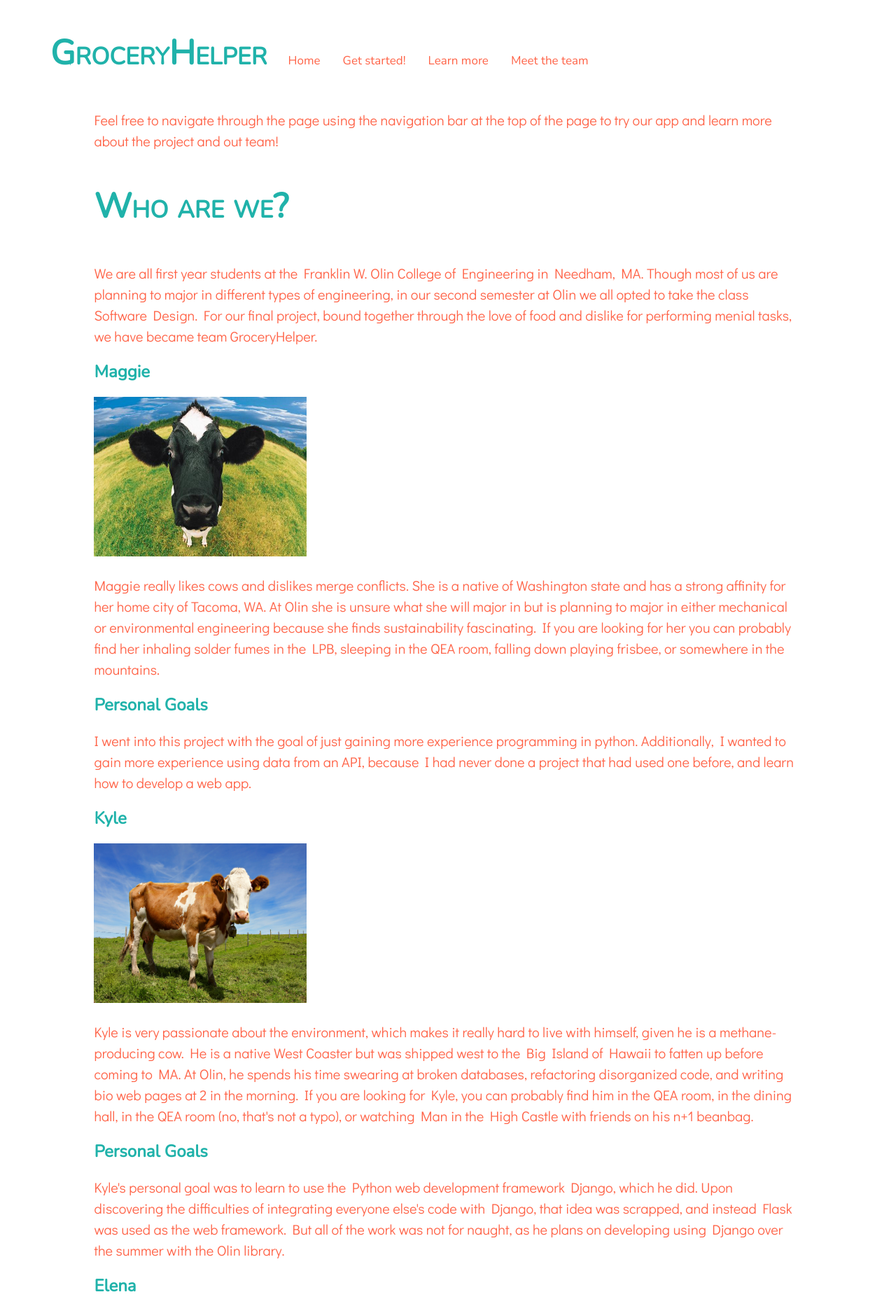
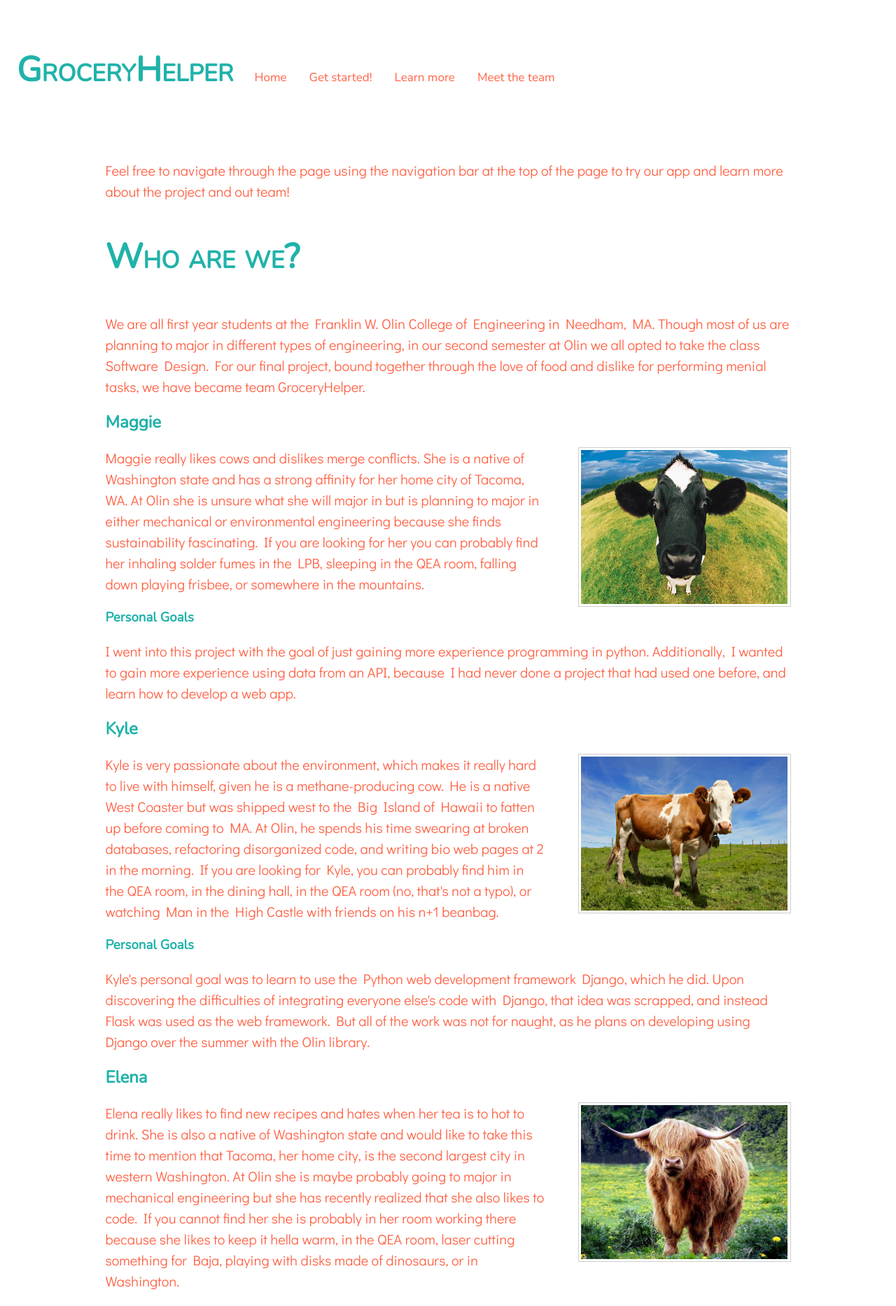
Before and after one commit to kylecombes/GroceryHelper, a Flask app: page /about_us in a window 1280 px wide. Shown: the top 1866 px of the page at 70% size. Run offline with Flask 2, Linux system fonts and the light colour scheme.

Commit message:
Website formatting tweaks

```diff
--- a/static/styles.css
+++ b/static/styles.css
@@ -26,8 +26,15 @@ h1 {
    color: tomato;
  }
 
+ .header-container {
+     width: 100%;
+     overflow: auto;
+     padding: 1em;
+ }
+
  .header {
-     margin: 1em 4em;
+     margin: 1em auto;
+     max-width: 1500px;
  }
 
 /* Add a black background color to the top navigation */
@@ -76,6 +83,8 @@ line-height: 30px;
 #content{
   margin: auto;
     width: 80%;
+    max-width: 1500px;
+    padding: 1em;
 }
 #center{
   text-align: center;
--- a/templates/about.html
+++ b/templates/about.html
@@ -5,6 +5,7 @@
         <link rel="stylesheet" type="text/css" href="//fonts.googleapis.com/css?family=Didact+Gothic" />
      </head>
  <body>
+<div class="header-container">
   <div class="header">
      <h1>GroceryHelper</h1>
 
@@ -19,7 +20,7 @@
           <a href="/about_project">Learn more</a>
           <a href="/about_us">Meet the team</a>
    </div>
-
+  </div>
 </div>
   <div id = "content">
      <h1> Welcome to GroceryHelper!</h1>
--- a/templates/about_team.html
+++ b/templates/about_team.html
@@ -6,10 +6,11 @@
 <link rel="stylesheet" type="text/css" href="//fonts.googleapis.com/css?family=Didact+Gothic" />
     <head>
         <title>
-            GroceryHelper Webapp
+            About the Team | GroceryHelper
         </title>
     </head>
 <body>
+<div class="header-container">
   <div class="header">
      <h1>GroceryHelper</h1>
 
@@ -25,6 +26,7 @@
           <a href="/about_us">Meet the team</a>
    </div>
 
+</div>
 </div>
 <div id = "content">
 
--- a/templates/about_us.html
+++ b/templates/about_us.html
@@ -10,6 +10,7 @@
         </title>
     </head>
 <body>
+<div class="header-container">
   <div class="header">
      <h1>GroceryHelper</h1>
 
@@ -24,6 +25,7 @@
           <a href="/about_project">Learn more</a>
           <a href="/about_us">Meet the team</a>
    </div>
+  </div>
 
 </div>
 <div id = "content">
@@ -37,43 +39,43 @@
     bound together through the love of food and dislike for performing menial tasks, we have became team GroceryHelper.</p>
     <form action="/about_us" method="post">
     <h2>Maggie</h2>
-    <img src="{{ url_for('static', filename='cow_maggie.jpg') }}" id = "maggie" style="width:304px;height:228px;">
+    <img src="{{ url_for('static', filename='cow_maggie.jpg') }}" class="image-right" id = "maggie" style="width:304px;height:228px;">
     <p>Maggie really likes cows and dislikes merge conflicts. She is a native of Washington state and has a strong affinity for her home city
     of Tacoma, WA. At Olin she is unsure what she will major in but is planning to major in either mechanical or environmental engineering
     because she finds sustainability fascinating. If you are looking for her you can probably find her inhaling solder fumes in the LPB, sleeping
     in the QEA room, falling down playing frisbee, or somewhere in the mountains.</p>
-    <h2>Personal Goals</h2>
+    <h3>Personal Goals</h3>
     <p>I went into this project with the goal of just gaining more experience programming in python. Additionally, I wanted to gain more
       experience using data from an API, because I had never done a project that had used one before, and learn how to develop a web app.
     <h2>Kyle</h2>
-    <img src="{{ url_for('static', filename='cow_kyle.jpg') }}" id = "kyle" style="width:304px;height:228px;">
+    <img src="{{ url_for('static', filename='cow_kyle.jpg') }}" class="image-right" id = "kyle" style="width:304px;height:228px;">
     <p>Kyle is very passionate about the environment, which makes it really hard to live with himself, given he is a methane-producing cow.
         He is a native West Coaster but was shipped west to the Big Island of Hawaii to fatten up before coming to MA. At Olin,
         he spends his time swearing at broken databases, refactoring disorganized code, and writing bio web pages at 2 in the morning. If you are looking for Kyle,
         you can probably find him in the QEA room, in the dining hall, in the QEA room (no, that's not a typo), or watching Man in the High Castle with friends
         on his n+1 beanbag.</p>
-    <h2>Personal Goals</h2>
+    <h3>Personal Goals</h3>
         <p>Kyle's personal goal was to learn to use the Python web development framework Django, which he did. Upon discovering the difficulties
         of integrating everyone else's code with Django, that idea was scrapped, and instead Flask was used as the web framework. But all of
             the work was not for naught, as he plans on developing using Django over the summer with the Olin library.</p>
     <h2>Elena</h2>
-    <img src="{{ url_for('static', filename='cow_elena.jpg') }}" id = "elena" style="width:304px;height:228px;">
+    <img src="{{ url_for('static', filename='cow_elena.jpg') }}" class="image-right" id = "elena" style="width:304px;height:228px;">
     <p>Elena really likes to find new recipes and hates when her tea is to hot to drink. She is also a native of Washington state and would
     like to take this time to mention that Tacoma, her home city, is the second largest city in western Washington. At Olin she is
     maybe probably going to major in mechanical engineering but she has recently realized that she also likes to code. If you cannot find her
     she is probably in her room working there because she likes to keep it hella warm, in the QEA room, laser cutting something for Baja, playing with
     disks made of dinosaurs, or in Washington.</p>
-    <h2>Personal Goal</h2>
+    <h3>Personal Goal</h3>
     <p>My personal goal for this project was to learn more about different types of APIs. I also wanted to learn
       more about using multiple APIs together and how to integrate the data. Additionally, I was curious about different types of algorithms
       and how they can be used to sort and make use of large datasets. []</p>
-    <h2>Nina</h2>   <img src="{{ url_for('static', filename='cow_nina.jpg') }}" id = "nina" style="width:304px;height:228px;">
+    <h2>Nina</h2>   <img src="{{ url_for('static', filename='cow_nina.jpg') }}" class="image-right" id = "nina" style="width:304px;height:228px;">
     <p>Nina really likes aesthetics and dislikes GitHub issues. She is the only native Massachusetts resident on the team and would like to
       point out that she is a good driver. At Olin she is also planning to major in engineering with computing because she likes to do
       that and Girls who Code did a good job of teaching her that she can. If you are looking for her she is probably making a fool of herself
       with OPIUM (not a drug), in the QEA room, sitting on her bed because it is comfortable, or chasing plastic disks outside.
     </p>
-    <h2>Personal Goal</h2>
+    <h3>Personal Goal</h3>
     <p>My personal goals were to gain experience with using APIs as well as how to integrate python with web development. I also really
     liked discussing the algorithm needed for our program.</p>
 
--- a/templates/address_input.html
+++ b/templates/address_input.html
@@ -8,6 +8,7 @@
       <title>Address</title>
     </head>
 <body>
+<div class="header-container">
   <div class="header">
      <h1>GroceryHelper</h1>
 
@@ -22,7 +23,7 @@
           <a href="/about_project">Learn more</a>
           <a href="/about_us">Meet the team</a>
    </div>
-
+  </div>
 </div>
 <div id = "content">
   <h2>What ingredients do you need?</h2>
--- a/templates/confirm.html
+++ b/templates/confirm.html
@@ -10,6 +10,7 @@
         </title>
     </head>
     <body>
+<div class="header-container">
       <div class="header">
          <h1>GroceryHelper</h1>
 
@@ -27,6 +28,7 @@
        </div>
 
     </div>
+</div>
     <div id = "content">
 
       <h1>Your Grocery Shopping Plan</h1>
--- a/templates/confirm2.html
+++ b/templates/confirm2.html
@@ -10,6 +10,7 @@
         </title>
     </head>
     <body>
+<div class="header-container">
       <div class="header">
          <h1>GroceryHelper</h1>
 
@@ -26,6 +27,7 @@
        </div>
 
     </div>
+</div>
     <div id = "content">
       <h1>The shit works</h1>
 
--- a/templates/food_input.html
+++ b/templates/food_input.html
@@ -8,6 +8,7 @@
       <title>Recipe</title>
     </head>
 <body>
+<div class="header-container">
   <<div class="header">
      <h1>GroceryHelper</h1>
 
@@ -22,7 +23,7 @@
           <a href="/about_project">Learn more</a>
           <a href="/about_us">Meet the team</a>
    </div>
-
+</div>
 </div>
 <div id = "content">
   <h2>What ingredients do you already have?</h2>
--- a/templates/index.html
+++ b/templates/index.html
@@ -14,6 +14,7 @@
         </title>
     </head>
 <body>
+<div class="header-container">
   <div class="header">
      <h1>GroceryHelper</h1>
 
@@ -28,7 +29,7 @@
           <a href="/about_project">Learn more</a>
           <a href="/about_us">Meet the team</a>
    </div>
-
+  </div>
 </div>
 <div id = "content">
   <div id ="center">
```
